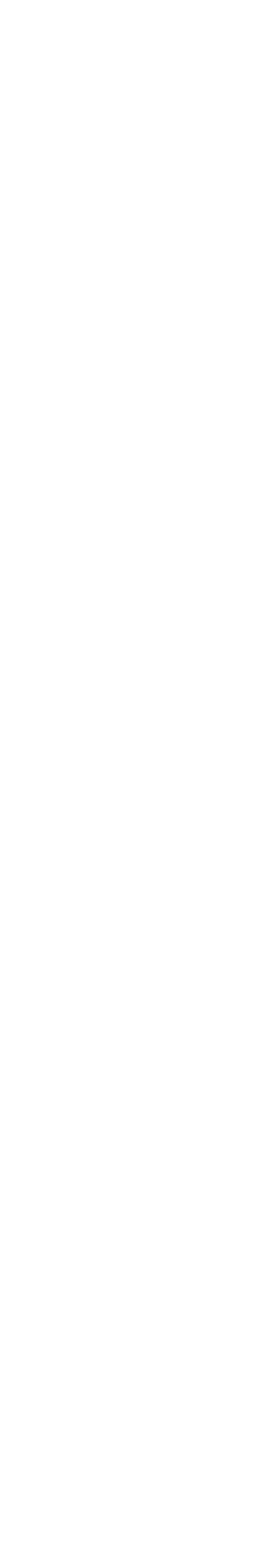
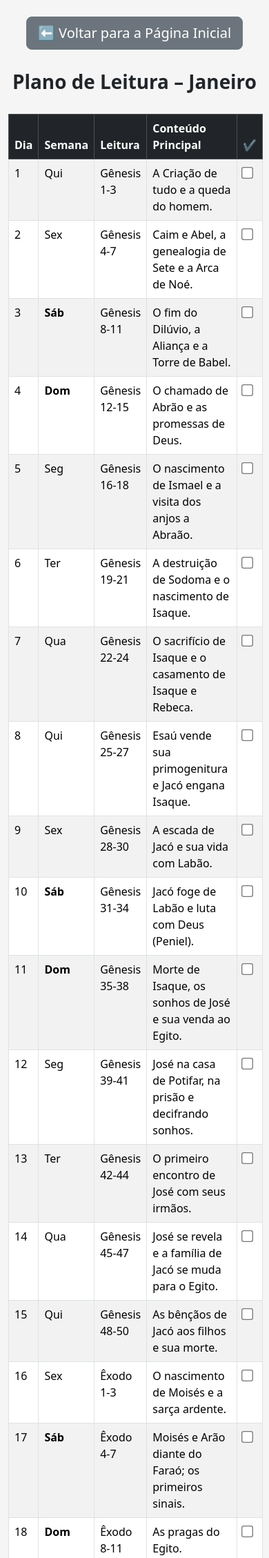
Before and after one commit to SergioRFreitas/igreja-gileade-tabapua, a PHP site: page /leiturabiblica5.html in a window 390 px wide. Before the commit the part shown is empty. Shown: the top 2258 px of the page at 69% size. Before the commit the page ends 844 px from the top, so only its background shows below. Run offline with PHP 8.4, Linux system fonts and the light colour scheme.

Commit message:
v3.4.9: Ajuste de responsividade da tabela de leitura bíblica

```diff
--- a/index.html
+++ b/index.html
@@ -100,7 +100,7 @@
     </div> <!-- fim da div.botao-contexto -->
 
 <!-- BOTÃO CENTRALIZADO PARA ABRIR PLANO DE JANEIRO -->
-<div class="mt-4 text-center">
+<div class="mt-md-4 text-center">
   <a href="leiturabiblica.html" class="btn btn-outline-primary btn-lg">
     📖 Abrir Plano de Janeiro
   </a>
@@ -111,10 +111,6 @@
     📖 Abrir Plano de Fevereiro
   </a>
 </div>
-
-
-
-
 
 </div>
 </header>
--- a/leiturabiblica5.html
+++ b/leiturabiblica5.html
@@ -0,0 +1,108 @@
+<!DOCTYPE html>
+<html lang="pt-br">
+<head>
+    <meta charset="UTF-8">
+    <meta name="viewport" content="width=device-width, initial-scale=1.0">
+    <link rel="shortcut icon" href="imagens/favicon.ico" type="image/x-icon">
+    <title>Plano de Leitura – Janeiro</title>
+
+    <!-- BOOTSTRAP -->
+    <link href="https://cdn.jsdelivr.net/npm/bootstrap@5.3.2/dist/css/bootstrap.min.css" rel="stylesheet">
+
+    <style>
+        body {
+            background: #f5f5f5;
+        }
+        h1 {
+            text-align: center;
+            margin: 30px 0;
+            font-weight: bold;
+        }
+        .table-check input[type="checkbox"] {
+            transform: scale(1.3);
+        }
+    </style>
+</head>
+
+<body>
+
+<div class="container my-4">
+
+    <div class="text-center mt-3">
+  <a href="index.html" class="btn btn-secondary btn-lg">
+    ⬅️ Voltar para a Página Inicial
+  </a>
+</div>
+
+    <h1>Plano de Leitura – Janeiro</h1>
+
+    <table class="table table-striped table-bordered table-check">
+        <thead class="table-dark">
+            <tr>
+                <th>Dia</th>
+                <th>Semana</th>
+                <th>Leitura</th>
+                <th>Conteúdo Principal</th>
+                <th>✔️</th>
+            </tr>
+        </thead>
+        <tbody>
+
+            <!-- TABELA COMPLETA DE JANEIRO -->
+            <tr><td>1</td><td>Qui</td><td>Gênesis 1-3</td><td>A Criação de tudo e a queda do homem.</td><td><input type="checkbox" data-id="jan01"></td></tr>
+            <tr><td>2</td><td>Sex</td><td>Gênesis 4-7</td><td>Caim e Abel, a genealogia de Sete e a Arca de Noé.</td><td><input type="checkbox" data-id="jan02"></td></tr>
+            <tr><td>3</td><td><strong>Sáb</strong></td><td>Gênesis 8-11</td><td>O fim do Dilúvio, a Aliança e a Torre de Babel.</td><td><input type="checkbox" data-id="jan03"></td></tr>
+            <tr><td>4</td><td><strong>Dom</strong></td><td>Gênesis 12-15</td><td>O chamado de Abrão e as promessas de Deus.</td><td><input type="checkbox" data-id="jan04"></td></tr>
+            <tr><td>5</td><td>Seg</td><td>Gênesis 16-18</td><td>O nascimento de Ismael e a visita dos anjos a Abraão.</td><td><input type="checkbox" data-id="jan05"></td></tr>
+            <tr><td>6</td><td>Ter</td><td>Gênesis 19-21</td><td>A destruição de Sodoma e o nascimento de Isaque.</td><td><input type="checkbox" data-id="jan06"></td></tr>
+            <tr><td>7</td><td>Qua</td><td>Gênesis 22-24</td><td>O sacrifício de Isaque e o casamento de Isaque e Rebeca.</td><td><input type="checkbox" data-id="jan07"></td></tr>
+            <tr><td>8</td><td>Qui</td><td>Gênesis 25-27</td><td>Esaú vende sua primogenitura e Jacó engana Isaque.</td><td><input type="checkbox" data-id="jan08"></td></tr>
+            <tr><td>9</td><td>Sex</td><td>Gênesis 28-30</td><td>A escada de Jacó e sua vida com Labão.</td><td><input type="checkbox" data-id="jan09"></td></tr>
+            <tr><td>10</td><td><strong>Sáb</strong></td><td>Gênesis 31-34</td><td>Jacó foge de Labão e luta com Deus (Peniel).</td><td><input type="checkbox" data-id="jan10"></td></tr>
+            <tr><td>11</td><td><strong>Dom</strong></td><td>Gênesis 35-38</td><td>Morte de Isaque, os sonhos de José e sua venda ao Egito.</td><td><input type="checkbox" data-id="jan11"></td></tr>
+            <tr><td>12</td><td>Seg</td><td>Gênesis 39-41</td><td>José na casa de Potifar, na prisão e decifrando sonhos.</td><td><input type="checkbox" data-id="jan12"></td></tr>
+            <tr><td>13</td><td>Ter</td><td>Gênesis 42-44</td><td>O primeiro encontro de José com seus irmãos.</td><td><input type="checkbox" data-id="jan13"></td></tr>
+            <tr><td>14</td><td>Qua</td><td>Gênesis 45-47</td><td>José se revela e a família de Jacó se muda para o Egito.</td><td><input type="checkbox" data-id="jan14"></td></tr>
+            <tr><td>15</td><td>Qui</td><td>Gênesis 48-50</td><td>As bênçãos de Jacó aos filhos e sua morte.</td><td><input type="checkbox" data-id="jan15"></td></tr>
+            <tr><td>16</td><td>Sex</td><td>Êxodo 1-3</td><td>O nascimento de Moisés e a sarça ardente.</td><td><input type="checkbox" data-id="jan16"></td></tr>
+            <tr><td>17</td><td><strong>Sáb</strong></td><td>Êxodo 4-7</td><td>Moisés e Arão diante do Faraó; os primeiros sinais.</td><td><input type="checkbox" data-id="jan17"></td></tr>
+            <tr><td>18</td><td><strong>Dom</strong></td><td>Êxodo 8-11</td><td>As pragas do Egito.</td><td><input type="checkbox" data-id="jan18"></td></tr>
+            <tr><td>19</td><td>Seg</td><td>Êxodo 12-14</td><td>A primeira Páscoa e a travessia do Mar Vermelho.</td><td><input type="checkbox" data-id="jan19"></td></tr>
+            <tr><td>20</td><td>Ter</td><td>Êxodo 15-17</td><td>O cântico de Moisés, o maná e a água da rocha.</td><td><input type="checkbox" data-id="jan20"></td></tr>
+            <tr><td>21</td><td>Qua</td><td>Êxodo 18-20</td><td>O conselho de Jetro e os 10 Mandamentos.</td><td><input type="checkbox" data-id="jan21"></td></tr>
+            <tr><td>22</td><td>Qui</td><td>Êxodo 21-23</td><td>Leis sobre servos, danos e festas sagradas.</td><td><input type="checkbox" data-id="jan22"></td></tr>
+            <tr><td>23</td><td>Sex</td><td>Êxodo 24-26</td><td>A aliança selada e instruções do Tabernáculo.</td><td><input type="checkbox" data-id="jan23"></td></tr>
+            <tr><td>24</td><td><strong>Sáb</strong></td><td>Êxodo 27-30</td><td>Detalhes do Átrio, vestes sacerdotais e o Altar do Incenso.</td><td><input type="checkbox" data-id="jan24"></td></tr>
+            <tr><td>25</td><td><strong>Dom</strong></td><td>Êxodo 31-34</td><td>O Bezerro de Ouro e novas tábuas.</td><td><input type="checkbox" data-id="jan25"></td></tr>
+            <tr><td>26</td><td>Seg</td><td>Êxodo 35-37</td><td>A oferta voluntária e a construção da Arca.</td><td><input type="checkbox" data-id="jan26"></td></tr>
+            <tr><td>27</td><td>Ter</td><td>Êxodo 38-40</td><td>Conclusão do Tabernáculo e a Glória de Deus.</td><td><input type="checkbox" data-id="jan27"></td></tr>
+            <tr><td>28</td><td>Qua</td><td>Levítico 1-3</td><td>Holocaustos e ofertas de cereais.</td><td><input type="checkbox" data-id="jan28"></td></tr>
+            <tr><td>29</td><td>Qui</td><td>Levítico 4-6</td><td>Sacrifícios pelo pecado e pela culpa.</td><td><input type="checkbox" data-id="jan29"></td></tr>
+            <tr><td>30</td><td>Sex</td><td>Levítico 7-9</td><td>A consagração de Arão e início do ministério.</td><td><input type="checkbox" data-id="jan30"></td></tr>
+            <tr><td>31</td><td><strong>Sáb</strong></td><td>Levítico 10-13</td><td>O fogo estranho de Nadabe e Abiú; leis de pureza.</td><td><input type="checkbox" data-id="jan31"></td></tr>
+
+        </tbody>
+    </table>
+
+</div>
+
+<!-- SCRIPT PARA SALVAR CHECKBOXES -->
+<script>
+document.addEventListener("DOMContentLoaded", function () {
+    document.querySelectorAll("input[type='checkbox']").forEach(cb => {
+        const id = cb.getAttribute("data-id");
+        const saved = localStorage.getItem(id);
+        if (saved === "true") cb.checked = true;
+
+        cb.addEventListener("change", function () {
+            localStorage.setItem(id, cb.checked);
+        });
+    });
+});
+</script>
+
+<!-- BOOTSTRAP JS -->
+<script src="https://cdn.jsdelivr.net/npm/bootstrap@5.3.2/dist/js/bootstrap.bundle.min.js"></script>
+
+</body>
+</html>
```
Also changed, not shown: leiturabiblica2.html (+13 -2 lines), style.css (+9 -0 lines).
